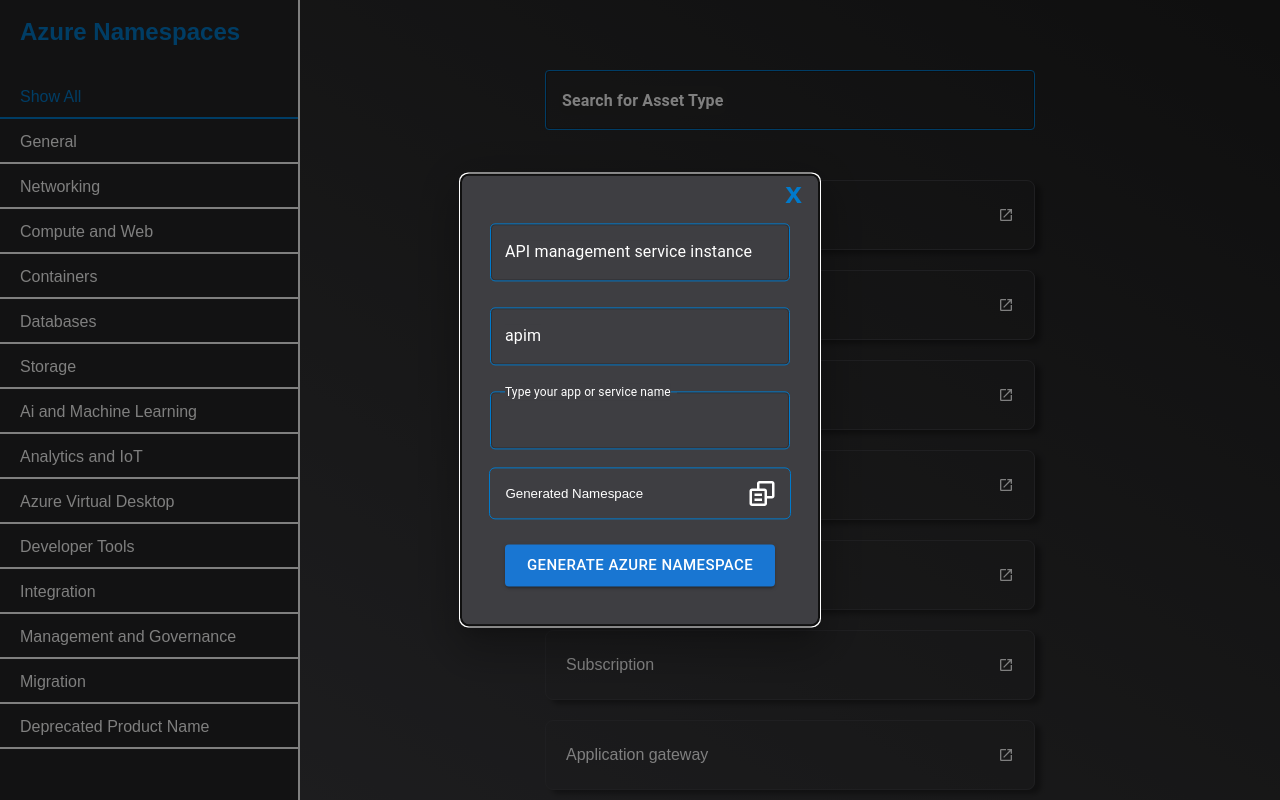
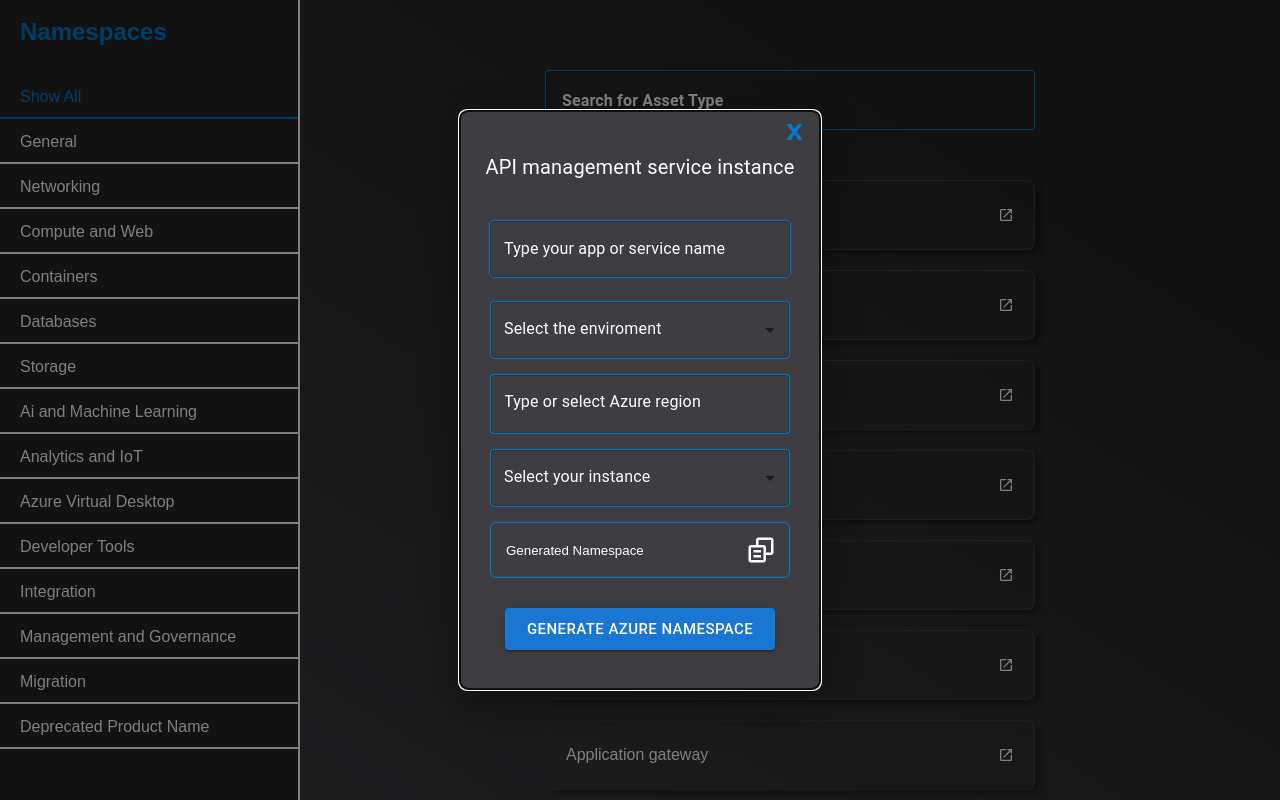
Before and after one commit to giankaz/azure-namespaces, a React (Create React App) app: page / in a window 1280 px wide. Both pictures are taken after a click on the item "API management service instance". Built offline with nearby package versions, Linux system fonts and the light colour scheme.

Commit message:
feat: next level of names generated

```diff
--- a/src/components/Aside/index.jsx
+++ b/src/components/Aside/index.jsx
@@ -11,7 +11,7 @@
 	return (
 		<StyledAside mobile={forceAside ? true : false}>
 			<div>
-				<h2>Azure Namespaces</h2>
+				<h2>Namespaces</h2>
 				{forceAside && <button onClick={() => setForceAside(false)}>x</button>}
 			</div>
 			<FilterList
--- a/src/components/Aside/styles.js
+++ b/src/components/Aside/styles.js
@@ -5,7 +5,7 @@
     height: 100vh;
 
     position: relative;
-
+    z-index: 3;
 
     background-color: var(--black);
     border-right: 2px solid var(--white);
--- a/src/components/Card/styles.js
+++ b/src/components/Card/styles.js
@@ -5,6 +5,7 @@
     height: 70px;
     padding: 20px;
 
+    background: 'linear-gradient(to left bottom, #1e1e1e, #262627, #2e2e2f, #363639, #3e3e42) no-repeat center center fixed';
 
 
     display: flex;
--- a/src/components/Modal/index.jsx
+++ b/src/components/Modal/index.jsx
@@ -1,19 +1,31 @@
+import { Typography } from "@mui/material";
 import Box from "@mui/material/Box";
 import Modal from "@mui/material/Modal";
+import { useSnackbar } from "notistack";
 import { useEffect, useState } from "react";
 import { BiCopyAlt } from "react-icons/bi";
 import { useModal } from "../../contexts/Modal";
+import mountName from "../../functions/mountName";
 import ButtonMUI from "../Button";
+import SelectRegion from "../RegionSearcher";
+import SelectMUI from "../Select";
 import InputMUI from "../Textfield";
-import { StyledCloseButton, StyledDiv, StyledInput } from "./styles";
-import { useSnackbar } from "notistack";
+import {
+	StyledCloseButton,
+	StyledDiv,
+	StyledForm,
+	StyledInput,
+} from "./styles";
+import * as yup from "yup";
+import { useForm } from "react-hook-form";
+import { yupResolver } from "@hookform/resolvers/yup";
 
 const style = {
 	position: "absolute",
 	top: "50%",
 	left: "50%",
 	transform: "translate(-50%, -50%)",
-
+	boxSizing: "border-box",
 	bgcolor: "var(--grey)",
 	border: "2px solid #000",
 	boxShadow: 24,
@@ -23,7 +35,7 @@
 	alignItems: "center",
 	justifyContent: "center",
 	borderRadius: "8px",
-	gap: "10px",
+	gap: "15px",
 };
 
 export default function GeneratorModal() {
@@ -33,10 +45,15 @@
 
 	const [name, setName] = useState("");
 
+	const [enviroment, setEnviroment] = useState("");
+
+	const [region, setRegion] = useState("");
+
+	const [instance, setInstance] = useState("");
+
 	const { enqueueSnackbar } = useSnackbar();
 
 	function copyToClipboard() {
-
 		if (generatedName !== "Generated Namespace") {
 			navigator.clipboard.writeText(generatedName);
 
@@ -60,36 +77,25 @@
 		}
 	}
 
-	function mountName() {
-		if (modalData.abbreviation && name) {
-			const newGeneratedName = modalData.nohyphen
-				? `${modalData.abbreviation.toLowerCase()}<${name.toLowerCase()}>${"test"}`
-				: `${modalData.abbreviation.toLowerCase()}-<${name.toLowerCase()}>-<${"test"}>`;
-			setGeneratedName(newGeneratedName);
-			enqueueSnackbar(
-				`Name ${newGeneratedName} was generated, click on it to copy.`,
-				{
-					variant: "success",
-					anchorOrigin: {
-						vertical: "bottom",
-						horizontal: "center",
-					},
-				}
-			);
-		} else {
-			enqueueSnackbar("Name was not generated. Missing data.", {
-				variant: "error",
-				anchorOrigin: {
-					vertical: "bottom",
-					horizontal: "center",
-				},
-			});
-		}
-	}
+	const schema = yup.object().shape({});
+
+	const {
+		register,
+		handleSubmit,
+		formState: { errors },
+	} = useForm({
+		resolver: yupResolver(schema),
+	});
+
+	const submit = (data) => {
+		console.log(data);
+	};
 
 	useEffect(() => {
 		setGeneratedName("Generated Namespace");
 		setName("");
+		setEnviroment("");
+		setInstance("");
 	}, [isOpen]);
 
 	return (
@@ -102,27 +108,48 @@
 				aria-describedby="keep-mounted-modal-description"
 			>
 				<Box sx={style}>
-				<StyledCloseButton onClick={closeModal}>x</StyledCloseButton>
+					<StyledCloseButton onClick={closeModal}>x</StyledCloseButton>
+					<Typography
+						sx={{
+							color: "white",
+							fontSize: "20px",
+							maxWidth: "100%",
+							marginBottom: "15px",
+						}}
+					>
+						{modalData.assetType}
+					</Typography>
 					<InputMUI
-						readOnly={true}
-						shrink={false}
-						labelText={modalData.assetType}
+						required
+						labelText="Type your app or service name"
+						onChange={(e) => setName(e.target.value)}
+						value={name}
 						min={modalData.charLength ? modalData.charLength.min : undefined}
 						max={modalData.charLength ? modalData.charLength.max : undefined}
 					/>
-					<InputMUI
-						labelText={modalData.abbreviation}
-						shrink={false}
-						min={modalData.charLength ? modalData.charLength.min : undefined}
-						max={modalData.charLength ? modalData.charLength.max : undefined}
+					<SelectMUI
+						selectValue={enviroment}
+						selectChangeFunction={setEnviroment}
+						options={["dev", "prod", "qa", "stag"]}
+						selectInfo="Select the enviroment"
 					/>
-					<InputMUI
-						labelText="Type your app or service name"
-						onChange={(e) => setName(e.target.value)}
-						value={name}
-						shrink
-						min={modalData.charLength ? modalData.charLength.min : undefined}
-						max={modalData.charLength ? modalData.charLength.max : undefined}
+					<SelectRegion region={region} setRegion={setRegion} />
+					<SelectMUI
+						selectValue={instance}
+						selectChangeFunction={setInstance}
+						options={[
+							"001",
+							"002",
+							"003",
+							"004",
+							"005",
+							"006",
+							"007",
+							"008",
+							"009",
+							"010",
+						]}
+						selectInfo="Select your instance"
 					/>
 					<StyledDiv onClick={copyToClipboard}>
 						<StyledInput
@@ -134,7 +161,21 @@
 						<BiCopyAlt size={30} className="copybtn" />
 						<p className="tooltiptext">Copy to clipboard</p>
 					</StyledDiv>
-					<ButtonMUI onClick={mountName}>Generate Azure Namespace</ButtonMUI>
+					<ButtonMUI
+						onClick={() =>
+							mountName(
+								modalData,
+								name,
+								region,
+								enviroment,
+								instance,
+								setGeneratedName,
+								enqueueSnackbar
+							)
+						}
+					>
+						Generate Azure Namespace
+					</ButtonMUI>
 				</Box>
 			</Modal>
 		</div>
--- a/src/components/Modal/styles.js
+++ b/src/components/Modal/styles.js
@@ -11,8 +11,9 @@
         color: var(--white);
     }
 `
-
 export const StyledDiv = styled.div`
+    width: 94.5%;
+    height: 56px;
     border: 1px solid var(--blue);
     border-radius: 6px;
     padding: 10px;
@@ -22,7 +23,6 @@
     display: flex;
     justify-content: center;
     align-items: center;
-    width: 95.5%;
 
     cursor: pointer;
 
@@ -84,3 +84,12 @@
     color: red;
 }
 `
+
+export const StyledForm = styled.form`
+width: 97%;
+display: flex;
+flex-direction: column;
+align-items: center;
+justify-content: center;
+gap: 15px;
+`
--- /dev/null
+++ b/src/components/RegionSearcher/index.jsx
@@ -0,0 +1,78 @@
+import Autocomplete from "@mui/material/Autocomplete";
+import Stack from "@mui/material/Stack";
+import TextField from "@mui/material/TextField";
+import { useEffect } from "react";
+import regions from "../../regions";
+
+
+
+export default function SelectRegion({region, setRegion}) {
+
+
+
+	return (
+		<Stack spacing={2} sx={{minWidth: '300px', width: "50%", color: "var(--white)"}}>
+			<Autocomplete
+				freeSolo
+				id="free-solo-2-demo"
+				disableClearable
+				options={regions.map((option) => option.region)}
+                onChange={(e, value) => {
+                   const selectedRegion = regions.find((item) => item.region.toLowerCase() === value.toLowerCase())
+                    setRegion(selectedRegion.abbreviation)
+                }}
+				renderInput={(params) => (
+
+					<TextField
+                        onChange={(e) =>  {
+                            const selectedRegion = regions.find((item) => item.region.toLowerCase() === e.target.value.toLowerCase())
+                            if (selectedRegion ) {
+                                setRegion(selectedRegion.abbreviation)
+
+                            }
+                         }}
+                        value={region}
+						{...params}
+						sx={{
+							label: { color: "var(--white)", backgroundColor: 'var(--grey)',borderRadius: '10px' },
+							border: "none",
+							borderRadius: "6px",
+							"&:hover": {
+								border: "none"
+							},
+                            "&:focus": {
+								border: "none"
+							},
+						}}
+						label="Type or select Azure region"
+                        InputLabelProps={{
+                            style: {
+                                color: 'var(--white)',
+                            }
+                        }}
+						InputProps={{
+                            width: '100%',
+							...params.InputProps,
+							type: "search",
+                            style: {
+							border: '1px solid var(--blue)',
+							borderRadius: "none",
+							"&:hover": {
+								border: "none"
+							},
+                            "&:focus": {
+								border: "none",
+
+							},
+                            color: 'var(--white)',
+                            padding: '10px'
+
+                         }
+						}}
+					/>
+
+                    )}
+                    />
+		</Stack>
+	);
+}
--- a/src/components/Search/index.jsx
+++ b/src/components/Search/index.jsx
@@ -24,7 +24,7 @@
 	}, []);
 
 	return (
-		<Stack spacing={2} sx={{minWidth: '300px', width: "50%", color: "var(--white)", marginTop: '70px', marginBottom: '30px' }}>
+		<Stack spacing={2} sx={{minWidth: '300px', width: "50%", color: "var(--white)", marginTop: '70px', marginBottom: '30px', zIndex: '1'}}>
 			<Autocomplete
 				freeSolo
 				id="free-solo-2-demo"
@@ -47,7 +47,7 @@
                             "&:focus": {
 								border: "none"
 							},
-
+							background: 'linear-gradient(to left bottom, #1e1e1e, #262627, #2e2e2f, #363639, #3e3e42) no-repeat center center fixed'
 						}}
 						label="Search for Asset Type"
 						InputProps={{
--- /dev/null
+++ b/src/components/Select/index.jsx
@@ -0,0 +1,26 @@
+import Box from '@mui/material/Box';
+import FormControl from '@mui/material/FormControl';
+import InputLabel from '@mui/material/InputLabel';
+import MenuItem from '@mui/material/MenuItem';
+import Select from '@mui/material/Select';
+
+export default function SelectMUI({selectValue, selectChangeFunction, options, selectInfo}) {
+
+  return (
+    <Box sx={{ minWidth: '300px' }}>
+      <FormControl fullWidth>
+        <InputLabel id="demo-simple-select-label" sx={{color: 'var(--white) !important', backgroundColor: 'var(--grey)'}}>{selectInfo}</InputLabel>
+        <Select
+          labelId="demo-simple-select-label"
+          sx={{border: '1px solid var(--blue)', color: 'var(--white)'}}
+          id="demo-simple-select"
+          value={selectValue}
+          label={selectInfo}
+          onChange={(e) => selectChangeFunction(e.target.value)}
+        >
+         {options.map((option, index) => <MenuItem key={index} value={option}>{option}</MenuItem>)}
+        </Select>
+      </FormControl>
+    </Box>
+  );
+}
--- a/src/components/Textfield/index.jsx
+++ b/src/components/Textfield/index.jsx
@@ -13,7 +13,6 @@
 }) {
 	return (
 		<Box
-			component="form"
 			sx={{
 				"& .MuiTextField-root": {
 					m: 1,
@@ -22,8 +21,7 @@
 					borderRadius: "5px",
 				},
 			}}
-			noValidate
-			autoComplete="off"
+
 		>
 			<TextField
 				id="outlined-required"
@@ -36,11 +34,12 @@
 					shrink: shrink
 				}}
 				InputProps={{
+					autoComplete: "off",
 					onChange: onChange,
 					value: value,
 					type: "search",
 					style: {
-						width: "100%",
+						width: "300px",
 						borderRadius: "none",
 						"&:hover": {
 							border: "none",
--- /dev/null
+++ b/src/functions/mountName/index.jsx
@@ -0,0 +1,28 @@
+
+export default function mountName(data, name, region, enviroment, instance, setGenerated, snackbar) {
+    		if (data.abbreviation && name && region && enviroment && instance) {
+			const newGeneratedName = data.nohyphen
+				? `${data.abbreviation.toLowerCase()}${name.toLowerCase()}${enviroment}${region}${instance}`
+				: `${data.abbreviation.toLowerCase()}-${name.toLowerCase()}-${enviroment}-${region}-${instance}`;
+			setGenerated(newGeneratedName);
+			snackbar(
+				`Name ${newGeneratedName} was generated, click on it to copy.`,
+				{
+					variant: "success",
+					anchorOrigin: {
+						vertical: "bottom",
+						horizontal: "center",
+					},
+				}
+			);
+		} else {
+			snackbar("Name was not generated. Missing data.", {
+				variant: "error",
+				anchorOrigin: {
+					vertical: "bottom",
+					horizontal: "center",
+				},
+			});
+		}
+
+}
--- a/src/pages/Home/styles.js
+++ b/src/pages/Home/styles.js
@@ -10,7 +10,7 @@
         position: absolute;
         left: 10px;
         top: 10px;
-        z-index: 0;
+        z-index: 2;
         cursor: pointer;
 
         &:hover {
--- /dev/null
+++ b/src/regions.js
@@ -0,0 +1,80 @@
+const regions = [
+{region: 'Asia', abbreviation: 'asia'},
+{region: 'Asia Pacific', abbreviation: 'asiapacific'},
+{region: 'Australia', abbreviation: 'australia'},
+{region: 'Australia Central', abbreviation: 'australiacentral'},
+{region: 'Australia Central 2', abbreviation: 'australiacentral2'},
+{region: 'Australia East', abbreviation: 'australiaeast'},
+{region: 'Australia Southeast', abbreviation: 'australiasoutheast'},
+{region: 'Brazil', abbreviation: 'brazil'},
+{region: 'Brazil South', abbreviation: 'brazilsouth'},
+{region: 'Brazil Southeast', abbreviation: 'brazilsoutheast'},
+{region: 'Canada', abbreviation: 'canada'},
+{region: 'Canada Central', abbreviation: 'canadacentral'},
+{region: 'Canada East', abbreviation: 'canadaeast'},
+{region: 'Central India', abbreviation: 'centralindia'},
+{region: 'Central US', abbreviation: 'centralus'},
+{region: 'Central US EUAP', abbreviation: 'centraluseuap'},
+{region: 'Central US (Stage)', abbreviation: 'centralusstage'},
+{region: 'East Asia', abbreviation: 'eastasia'},
+{region: 'East Asia (Stage)', abbreviation: 'eastasiastage'},
+{region: 'East US', abbreviation: 'eastus'},
+{region: 'East US 2', abbreviation: 'eastus2'},
+{region: 'East US 2 EUAP', abbreviation: 'eastus2euap'},
+{region: 'East US 2 (Stage)', abbreviation: 'eastus2stage'},
+{region: 'East US (Stage)', abbreviation: 'eastusstage'},
+{region: 'Europe', abbreviation: 'europe'},
+{region: 'France', abbreviation: 'france'},
+{region: 'France Central', abbreviation: 'francecentral'},
+{region: 'France South', abbreviation: 'francesouth'},
+{region: 'Germany', abbreviation: 'germany'},
+{region: 'Germany North', abbreviation: 'germanynorth'},
+{region: 'Germany West Central', abbreviation: 'germanywestcentral'},
+{region: 'Global', abbreviation: 'global'},
+{region: 'India', abbreviation: 'india'},
+{region: 'Japan', abbreviation: 'japan'},
+{region: 'Japan East', abbreviation: 'japaneast'},
+{region: 'Japan West', abbreviation: 'japanwest'},
+{region: 'Jio India Central', abbreviation: 'jioindiacentral'},
+{region: 'Jio India West', abbreviation: 'jioindiawest'},
+{region: 'Korea', abbreviation: 'korea'},
+{region: 'Korea Central', abbreviation: 'koreacentral'},
+{region: 'Korea South', abbreviation: 'koreasouth'},
+{region: 'North Central US', abbreviation: 'northcentralus'},
+{region: 'North Central US (Stage)', abbreviation: 'northcentralusstage'},
+{region: 'North Europe', abbreviation: 'ne'},
+{region: 'Norway', abbreviation: 'norway'},
+{region: 'Norway East', abbreviation: 'norwayeast'},
+{region: 'Norway West', abbreviation: 'norwaywest'},
+{region: 'South Africa', abbreviation: 'southafrica'},
+{region: 'South Africa North', abbreviation: 'southafricanorth'},
+{region: 'South Africa West', abbreviation: 'southafricawest'},
+{region: 'South Central US', abbreviation: 'southcentralus'},
+{region: 'South Central US (Stage)', abbreviation: 'southcentralusstage'},
+{region: 'Southeast Asia', abbreviation: 'southeastasia'},
+{region: 'Southeast Asia (Stage)', abbreviation: 'southeastasiastage'},
+{region: 'South India', abbreviation: 'southindia'},
+{region: 'Sweden Central', abbreviation: 'swedencentral'},
+{region: 'Switzerland', abbreviation: 'switzerland'},
+{region: 'Switzerland North', abbreviation: 'switzerlandnorth'},
+{region: 'Switzerland West', abbreviation: 'switzerlandwest'},
+{region: 'United Arab Emirates', abbreviation: 'uae'},
+{region: 'UAE Central', abbreviation: 'uaecentral'},
+{region: 'UAE North', abbreviation: 'uaenorth'},
+{region: 'United Kingdom', abbreviation: 'uk'},
+{region: 'UK South', abbreviation: 'uksouth'},
+{region: 'UK West', abbreviation: 'ukwest'},
+{region: 'United States', abbreviation: 'unitedstates'},
+{region: 'United States EUAP', abbreviation: 'unitedstateseuap'},
+{region: 'West Central US', abbreviation: 'westcentralus'},
+{region: 'West Europe', abbreviation: 'westeurope'},
+{region: 'West India', abbreviation: 'westindia'},
+{region: 'West US', abbreviation: 'westus'},
+{region: 'West US 2', abbreviation: 'westus2'},
+{region: 'West US 2 (Stage)', abbreviation: 'westus2stage'},
+{region: 'West US 3', abbreviation: 'westus3'},
+{region: 'West US (Stage)', abbreviation: 'westus3'}
+
+]
+
+export default regions
```
Also changed, not shown: 1 other file (tests, documents, lock files or other folders).
